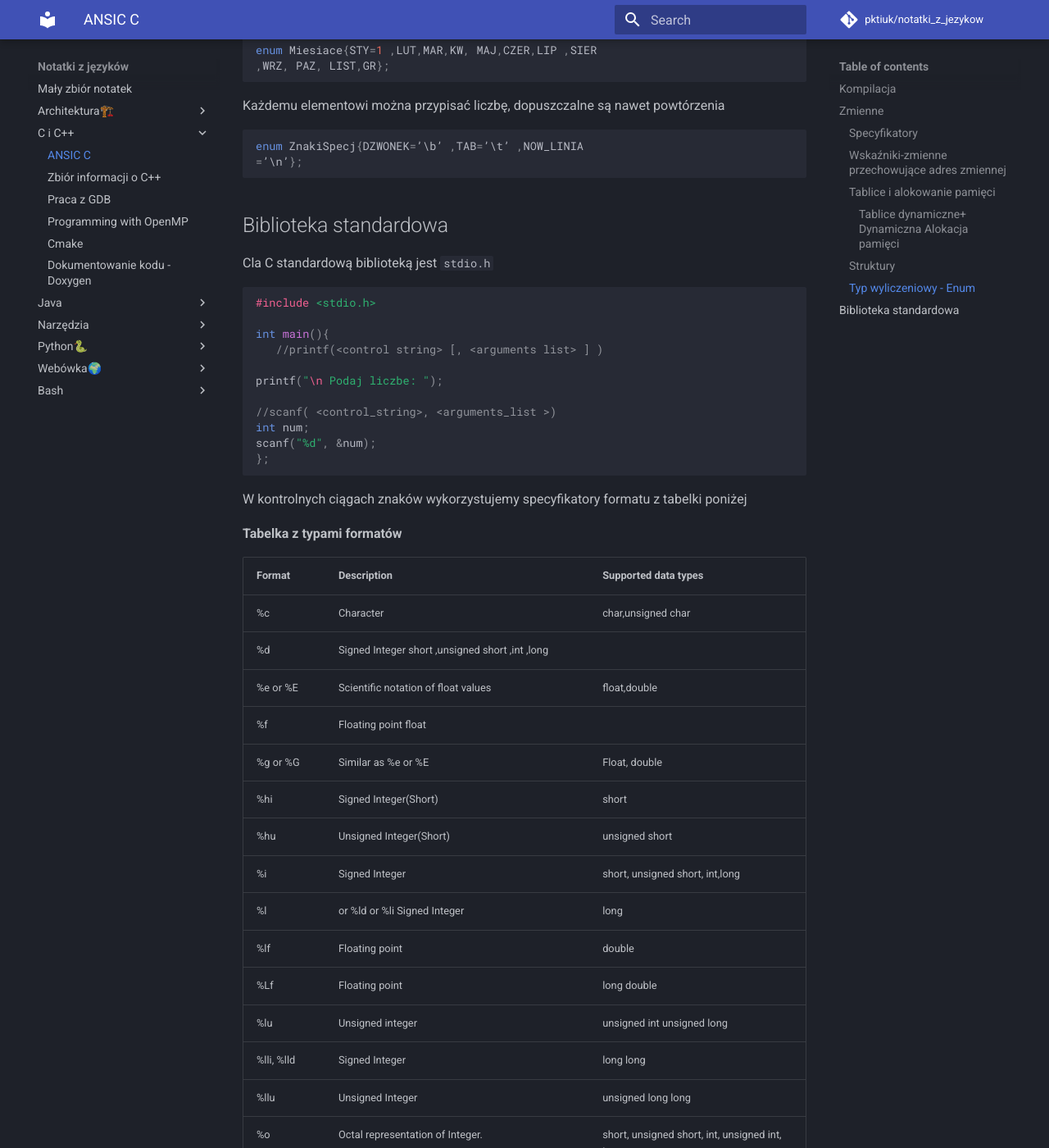
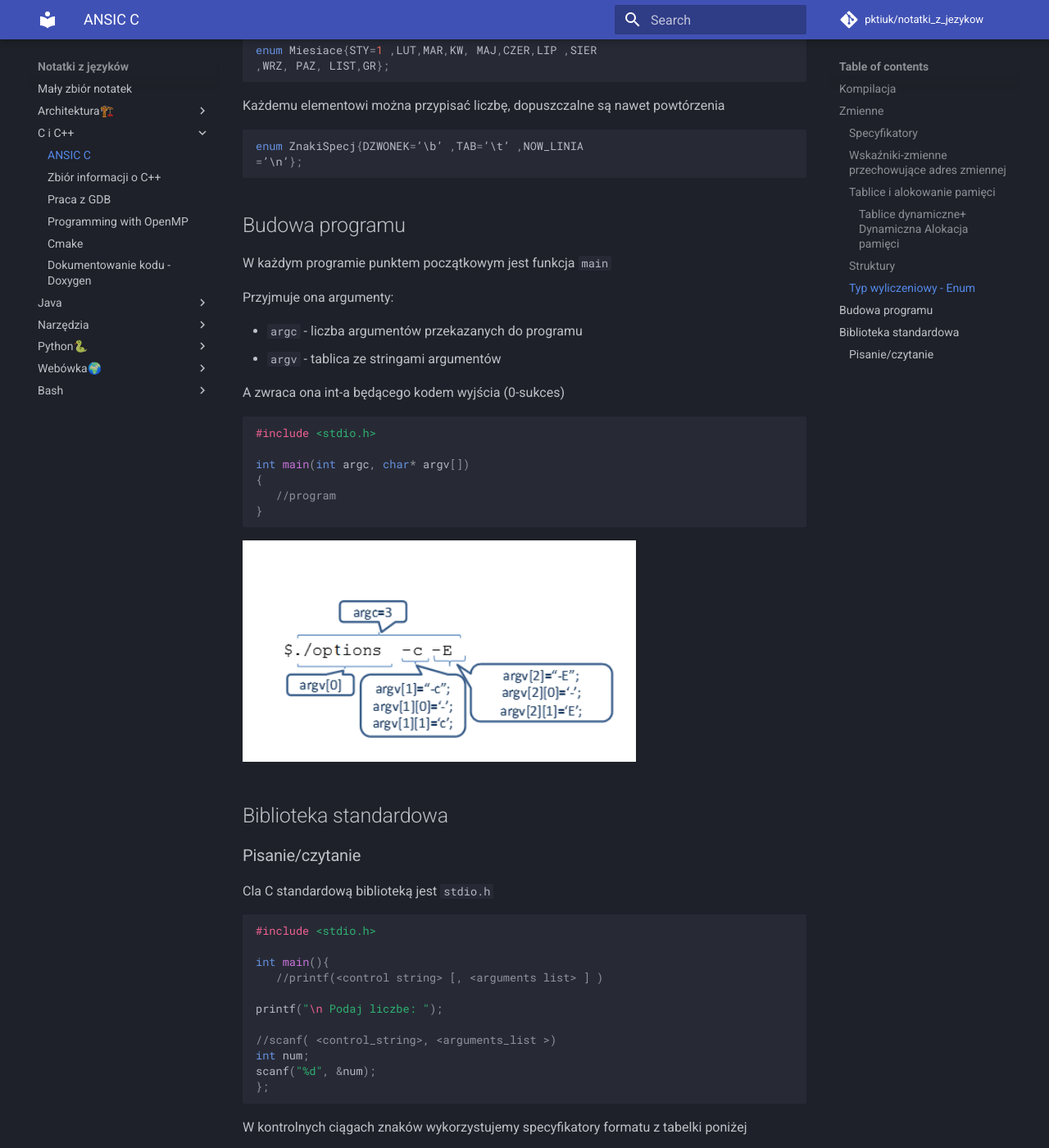
Before and after one commit to pktiuk/notatki_z_jezykow, an MkDocs documentation site: the page built from docs/C i C++/0_C.md, in a window 1280 px wide and 1400 px high, scrolled down 5090 px. Shown: the whole window at 82% size. Built offline with MkDocs 1.6.1 and Material for MkDocs 9.7.7, drawn with Linux system fonts in a browser that asks for light colours; comment, search, counter and statistics services are not loaded.

Commit message:
OPisanie czytania argumentów C

````diff
--- a/docs/C i C++/0_C.md
+++ b/docs/C i C++/0_C.md
@@ -243,7 +243,32 @@ enum ZnakiSpecj{DZWONEK=’\b’ ,TAB=’\t’ ,NOW_LINIA
 =’\n’};
 ```
 
+
+## Budowa programu
+
+W każdym programie punktem początkowym jest funkcja `main`
+
+Przyjmuje ona argumenty:
+
+- `argc` - liczba argumentów przekazanych do programu
+- `argv` - tablica ze stringami argumentów
+
+A zwraca ona int-a będącego kodem wyjścia (0-sukces)
+
+```c
+#include <stdio.h>
+
+int main(int argc, char* argv[])
+{
+   //program
+}
+```
+
+![Czytanie argumentów](assets/C_arguments_reading.png)
+
 ## Biblioteka standardowa
+
+### Pisanie/czytanie
 
 Cla C standardową biblioteką jest `stdio.h`
 
````
Also changed, not shown: docs/C i C++/assets/C_arguments_reading.png (added).
